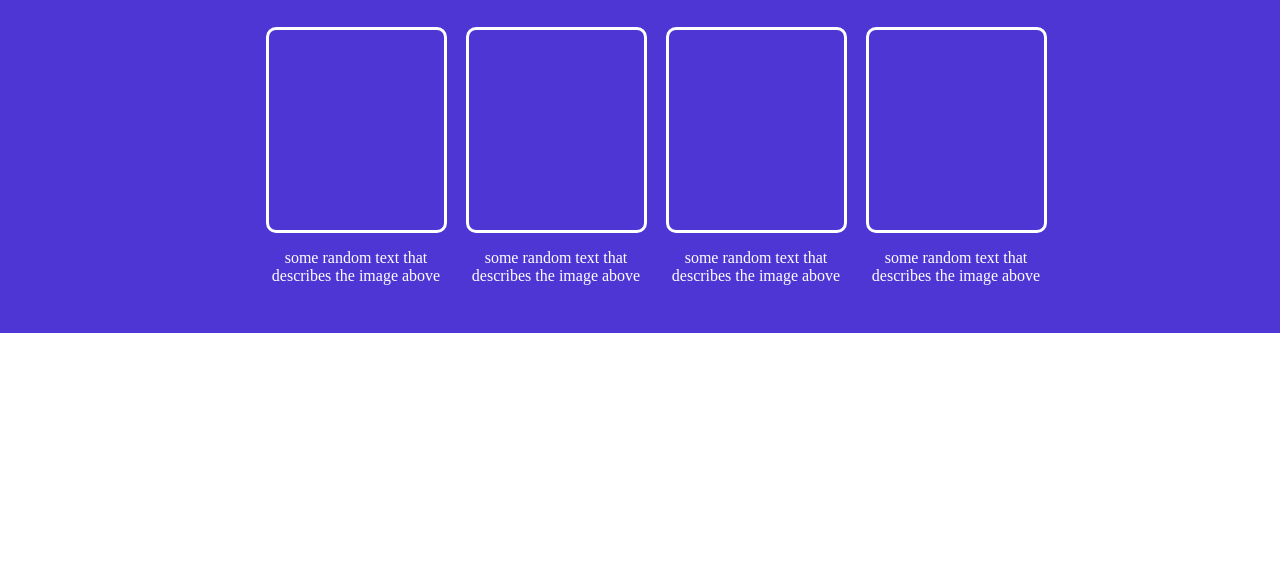
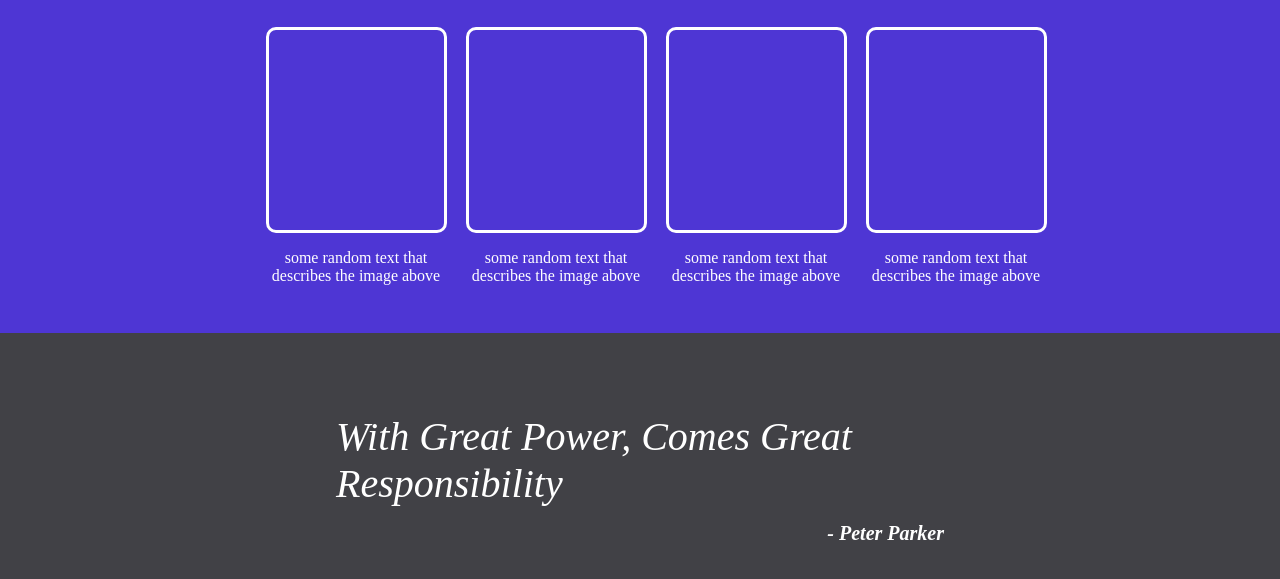
Before and after one commit to Abejithp/landing-page, a plain HTML site: page index.html in a window 1280 px wide. Shown: the part 609-1188 px from the top of the page. Before the commit the page ends 942 px from the top, so only its background shows below. Drawn offline with Linux system fonts and the light colour scheme.

Commit message:
Added quote section to webpage

```diff
--- a/index.html
+++ b/index.html
@@ -27,8 +27,6 @@
 
             </div>
 
-
-
             <div class="info">
                 <div class="textbox">
                     <div class="title text">
@@ -49,8 +47,6 @@
                     <img src="./images/House.jpg" alt="Luxury Home" class="house image">
                 </div>
             </div>
-
-
 
             <div class="collage">
                 <div class="title">
@@ -92,6 +88,15 @@
                     </div>
                 </div>
             </div>
+
+            <div class="quote-section">
+                With Great Power, Comes Great Responsibility
+                <div class="tag">
+                    - Peter Parker
+                </div>
+            </div>
+
+
         </div>
 
 
--- a/style.css
+++ b/style.css
@@ -115,6 +115,7 @@ body{
 .house.image{
     width: 500px;
     height: auto;
+    border-radius: 15px;
 }
 
 
@@ -171,3 +172,26 @@ body{
     width: 200px;
     text-align: center;
 }
+
+
+
+.quote-section{
+    display: flex;
+    flex-direction: column;
+    padding-left: 20%;
+    padding-right: 20%;
+    margin: 5rem;
+    flex-wrap: wrap;
+    font-size: 40px;
+    font-weight: light;
+    font-style: italic;
+
+}
+
+.tag{
+    font-size: 20px;
+    text-align: end;
+    font-weight: bold;
+    margin-top: 15px;
+
+}
```
